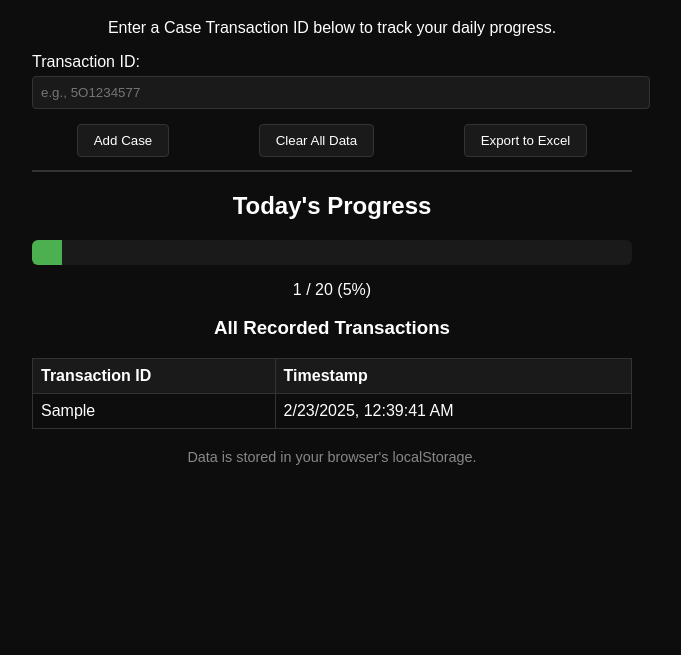
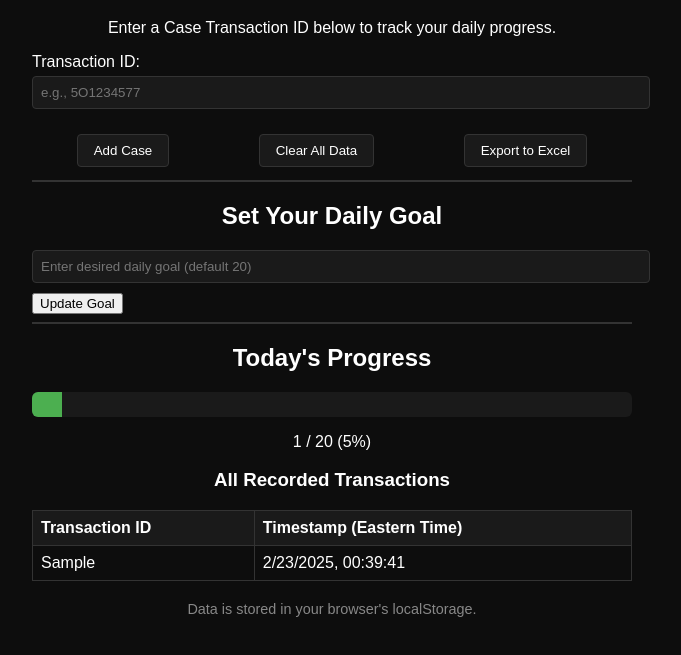
Before and after one commit to chrXis222/case-tracker, a plain HTML site: page index.html in a window 1280 px wide. Both pictures are taken after typing "Sample" into the empty fields and a click on the button "Add Case". Shown: the part 81-736 px from the top of the page, without its empty margins (308-989 px from the left). Drawn offline with nearby package versions, Linux system fonts and the light colour scheme.

Commit message:
Update: Added custom goal option and 100% celebration with Eastern Time

```diff
--- a/index.html
+++ b/index.html
@@ -30,7 +30,7 @@
       margin-bottom: 10px;
     }
     .progress-bar-fill {
-      background-color: #4caf50; /* keep the green progress fill */
+      background-color: #4caf50; /* green progress fill */
       height: 100%;
       width: 0;
       transition: width 0.5s ease-in-out;
@@ -58,6 +58,7 @@
       display: flex;
       justify-content: space-around;
       margin-top: 10px;
+      flex-wrap: wrap;
     }
     .button-group button {
       padding: 8px 16px;
@@ -71,13 +72,14 @@
     .button-group button:hover {
       background-color: #333;
     }
-    input[type="text"] {
+    input[type="text"], input[type="number"] {
       width: 100%;
       padding: 8px;
       border-radius: 4px;
       border: 1px solid #333;
       background-color: #1a1a1a;
       color: #ffffff;
+      margin-bottom: 10px;
     }
     hr {
       border: 1px solid #333;
@@ -97,25 +99,30 @@
       }
     }
   </style>
+  <!-- Include Canvas Confetti Library -->
+  <script src="https://cdn.jsdelivr.net/npm/canvas-confetti@1.5.1/dist/confetti.browser.min.js"></script>
 </head>
 <body>
   <h1>Daily Case Tracker</h1>
   <p>Enter a Case Transaction ID below to track your daily progress.</p>
 
-  <!-- Input Form -->
+  <!-- Input Form for Cases -->
   <div>
     <label for="transaction-input" style="display:block; margin-bottom: 5px;">Transaction ID:</label>
-    <input
-      type="text"
-      id="transaction-input"
-      placeholder="e.g., 5O1234577"
-    />
+    <input type="text" id="transaction-input" placeholder="e.g., 5O1234577" />
     <div class="button-group">
       <button onclick="addTransaction()">Add Case</button>
       <button onclick="clearData()">Clear All Data</button>
       <button onclick="exportToExcel()">Export to Excel</button>
     </div>
   </div>
+
+  <hr />
+
+  <!-- Daily Goal Input -->
+  <h2>Set Your Daily Goal</h2>
+  <input type="number" id="daily-goal-input" placeholder="Enter desired daily goal (default 20)" min="1" />
+  <button onclick="updateGoal()">Update Goal</button>
 
   <hr />
 
@@ -132,11 +139,11 @@
     <thead>
       <tr>
         <th>Transaction ID</th>
-        <th>Timestamp</th>
+        <th>Timestamp (Eastern Time)</th>
       </tr>
     </thead>
     <tbody>
-      <!-- Rows will be inserted dynamically -->
+      <!-- Rows inserted dynamically -->
     </tbody>
   </table>
 
@@ -145,17 +152,75 @@
   </div>
 
   <script>
-    // Configuration
-    const DAILY_GOAL = 20;
+    // LocalStorage keys
     const STORAGE_KEY = "daily_case_tracker_data";
+    const GOAL_KEY = "daily_case_goal";
+    const CELEBRATION_KEY = "celebrated_100_"; // We'll append today's date
 
-    // On page load, render table and update progress bar.
+    // On page load: render table and update progress.
     window.onload = function() {
       renderTable();
       updateProgress();
     };
 
-    // Add a new transaction record.
+    // ------------------------------------------------
+    // Eastern Time Helper Functions
+    // ------------------------------------------------
+    function getEasternDateTime() {
+      // Return full date/time in Eastern Time (24-hour format)
+      return new Date().toLocaleString('en-US', { timeZone: 'America/New_York', hour12: false });
+    }
+    function getEasternDate() {
+      // Return date in "YYYY-MM-DD" format based on Eastern Time.
+      return new Date().toLocaleDateString('en-CA', { timeZone: 'America/New_York' });
+    }
+
+    // ------------------------------------------------
+    // Daily Goal Functions
+    // ------------------------------------------------
+    function loadGoal() {
+      const storedGoal = localStorage.getItem(GOAL_KEY);
+      return storedGoal ? parseInt(storedGoal, 10) : 20;
+    }
+    function saveGoal(newGoal) {
+      localStorage.setItem(GOAL_KEY, newGoal.toString());
+    }
+    function updateGoal() {
+      const goalInput = document.getElementById("daily-goal-input");
+      const newGoal = parseInt(goalInput.value.trim(), 10);
+      if (isNaN(newGoal) || newGoal < 1) {
+        alert("Please enter a valid goal (positive integer).");
+        return;
+      }
+      saveGoal(newGoal);
+      goalInput.value = "";
+      updateProgress();
+      alert(`Daily goal set to ${newGoal}`);
+    }
+
+    // ------------------------------------------------
+    // Celebration Functions for 100% Milestone
+    // ------------------------------------------------
+    function hasCelebrated() {
+      return localStorage.getItem(CELEBRATION_KEY + getEasternDate()) === "true";
+    }
+    function setCelebrated() {
+      localStorage.setItem(CELEBRATION_KEY + getEasternDate(), "true");
+    }
+    function celebrateAt100() {
+      // Trigger confetti animation using canvas-confetti
+      confetti({
+        particleCount: 200,
+        spread: 100,
+        origin: { y: 0.6 }
+      });
+      alert("Congratulations! You've reached 100% of your goal!");
+      setCelebrated();
+    }
+
+    // ------------------------------------------------
+    // Transaction Functions
+    // ------------------------------------------------
     function addTransaction() {
       const input = document.getElementById("transaction-input");
       const transactionId = input.value.trim();
@@ -163,10 +228,11 @@
         alert("Please enter a valid transaction ID.");
         return;
       }
-      // Use ISO format for a consistent timestamp.
+      // Create a record with Eastern Time values.
       const newRecord = {
         transactionId: transactionId,
-        timestamp: new Date().toISOString()
+        timestamp: getEasternDateTime(), // Eastern Time for display/export.
+        date: getEasternDate()             // For filtering.
       };
       let data = loadData();
       data.push(newRecord);
@@ -175,8 +241,6 @@
       renderTable();
       updateProgress();
     }
-
-    // Load data from localStorage, ensuring we return an array.
     function loadData() {
       const stored = localStorage.getItem(STORAGE_KEY);
       try {
@@ -186,29 +250,24 @@
         return [];
       }
     }
-
-    // Save data to localStorage.
     function saveData(dataArray) {
       localStorage.setItem(STORAGE_KEY, JSON.stringify(dataArray));
     }
-
-    // Clear all data from localStorage.
     function clearData() {
       if (confirm("Are you sure you want to clear all data? This cannot be undone.")) {
         localStorage.removeItem(STORAGE_KEY);
+        localStorage.removeItem(CELEBRATION_KEY + getEasternDate());
         renderTable();
         updateProgress();
       }
     }
-
-    // Export data as a CSV file that can be opened in Excel.
     function exportToExcel() {
       const data = loadData();
       if (data.length === 0) {
         alert("No data to export.");
         return;
       }
-      let csvContent = "Transaction ID,Timestamp\n";
+      let csvContent = "Transaction ID,Timestamp (Eastern Time)\n";
       data.forEach(record => {
         csvContent += `"${record.transactionId}","${record.timestamp}"\n`;
       });
@@ -223,7 +282,9 @@
       document.body.removeChild(a);
     }
 
-    // Render the transactions table.
+    // ------------------------------------------------
+    // Rendering & Progress Functions
+    // ------------------------------------------------
     function renderTable() {
       const data = loadData();
       const tableBody = document.querySelector("#transactions-table tbody");
@@ -233,25 +294,24 @@
         const tdID = document.createElement("td");
         tdID.textContent = record.transactionId;
         const tdTimestamp = document.createElement("td");
-    // Convert to US Eastern Time
-    const easternTime = new Date(record.timestamp).toLocaleString('en-US', { timeZone: 'America/New_York' });
-    tdTimestamp.textContent = easternTime;
+        tdTimestamp.textContent = record.timestamp;
         row.appendChild(tdID);
         row.appendChild(tdTimestamp);
         tableBody.appendChild(row);
       });
     }
-
-    // Update the progress bar by counting today's transactions.
     function updateProgress() {
       const data = loadData();
-      // Get today's date string in "YYYY-MM-DD" format.
-      const todayStr = new Date().toISOString().slice(0, 10);
-      const todayCount = data.filter(record => record.timestamp.startsWith(todayStr)).length;
-      const ratio = todayCount / DAILY_GOAL;
+      const dailyGoal = loadGoal();
+      const today = getEasternDate();
+      const todayCount = data.filter(record => record.date === today).length;
+      const ratio = todayCount / dailyGoal;
       const percentage = Math.min(Math.round(ratio * 100), 100);
       document.getElementById("progress-bar-fill").style.width = percentage + "%";
-      document.getElementById("progress-text").textContent = `${todayCount} / ${DAILY_GOAL} (${percentage}%)`;
+      document.getElementById("progress-text").textContent = `${todayCount} / ${dailyGoal} (${percentage}%)`;
+      if (percentage === 100 && !hasCelebrated()) {
+        celebrateAt100();
+      }
     }
   </script>
 </body>
```
Lines whose indentation alone changed are shown as unchanged.
